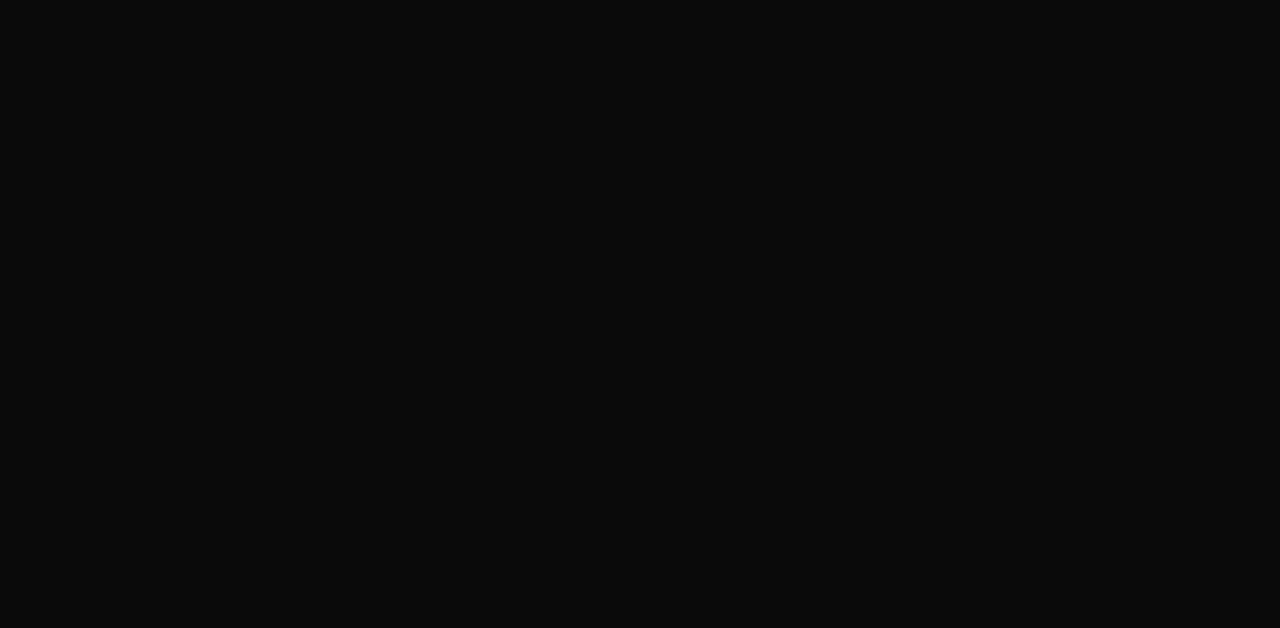
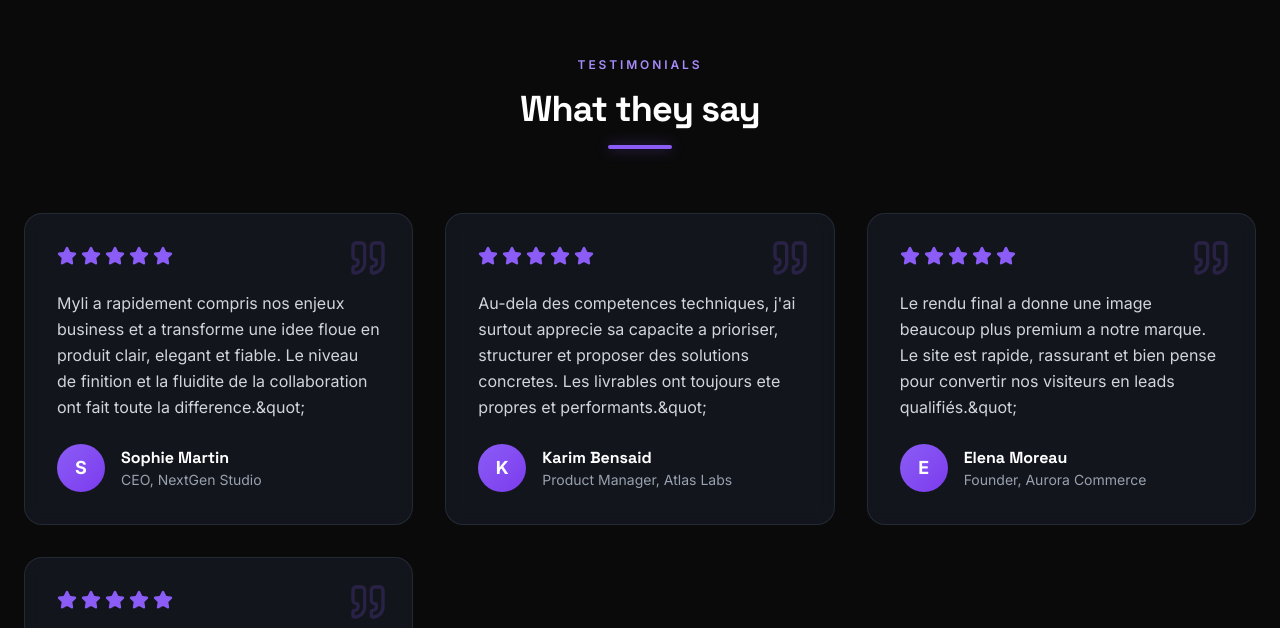
Before and after one commit to Jiraya23/portfolio, a Next.js app: page /en in a window 1280 px wide. Shown: the part 7012-7640 px from the top of the page. Before the commit the page ends 6973 px from the top, so only its background shows below. Built offline with nearby package versions, Linux system fonts and the light colour scheme.

Commit message:
testimonial done

```diff
--- a/src/app/[locale]/page.tsx
+++ b/src/app/[locale]/page.tsx
@@ -7,6 +7,7 @@ import Skills from '@/components/sections/Skills'
 import Experience from '@/components/sections/Experience'
 import Projects from '@/components/sections/Projects'
 import Services from '@/components/sections/Services'
+import Testimonials from '@/components/sections/Testimonials'
 
 export default function Home() {
   return (
@@ -18,6 +19,7 @@ export default function Home() {
       <Experience />
       <Projects />
       <Services />
+      <Testimonials />
     </>
   )
 }
--- a/src/components/sections/Testimonials.tsx
+++ b/src/components/sections/Testimonials.tsx
@@ -0,0 +1,82 @@
+'use client'
+
+import { useTranslations } from 'next-intl'
+import { motion } from 'framer-motion'
+import { SectionTitle } from '@/components/ui/SectionTitle'
+import { testimonials } from '@/data/testimonials'
+import { Star, Quote } from 'lucide-react'
+
+export default function Testimonials() {
+  const t = useTranslations('testimonials')
+
+  return (
+    <section
+      id="testimonials"
+      className="relative py-24"
+    >
+      <div className="container mx-auto px-6">
+        <motion.div
+          initial={{ opacity: 0, y: 20 }}
+          whileInView={{ opacity: 1, y: 0 }}
+          viewport={{ once: true }}
+          transition={{ duration: 0.6 }}
+          className="mb-16"
+        >
+          <SectionTitle
+            label={t('title')}
+            title={t('subtitle')}
+            align="center"
+          />
+        </motion.div>
+
+        {/* Testimonials Grid */}
+        <div className="grid md:grid-cols-2 lg:grid-cols-3 gap-8 max-w-7xl mx-auto">
+          {testimonials.map((testimonial, index) => (
+            <motion.div
+              key={testimonial.id}
+              initial={{ opacity: 0, y: 20 }}
+              whileInView={{ opacity: 1, y: 0 }}
+              viewport={{ once: true }}
+              transition={{ duration: 0.5, delay: index * 0.1 }}
+            >
+              <div className="relative p-8 rounded-2xl bg-gray-800/40 border border-gray-700/50 backdrop-blur-sm hover:border-accent-500/50 transition-all duration-300">
+                <div className="absolute top-6 right-6">
+                  <Quote className="w-10 h-10 text-accent-500/20" />
+                </div>
+
+                {/* Stars */}
+                <div className="flex gap-1 mb-6">
+                  {Array.from({ length: testimonial.rating }).map((_, i) => (
+                    <Star key={i} className="w-5 h-5 text-accent-500 fill-accent-500" />
+                  ))}
+                </div>
+
+                {/* Content */}
+                <p className="text-gray-300 mb-6 leading-relaxed">
+                  {`${testimonial.content}&quot;`}
+                </p>
+
+                {/* Author */}
+                <div className="flex items-center gap-4">
+                  <div className="w-12 h-12 rounded-full bg-linear-to-br from-accent-500 to-accent-600 flex items-center justify-center">
+                    <span className="text-lg font-bold text-white">
+                      {testimonial.name.charAt(0)}
+                    </span>
+                  </div>
+                  <div>
+                    <h4 className="font-bold text-white">
+                      {testimonial.name}
+                    </h4>
+                    <p className="text-sm text-gray-400">
+                      {testimonial.role}, {testimonial.company}
+                    </p>
+                  </div>
+                </div>
+              </div>
+            </motion.div>
+          ))}
+        </div>
+      </div>
+    </section>
+  )
+}
```
Also changed, not shown: src/design/screen1.png (added).
